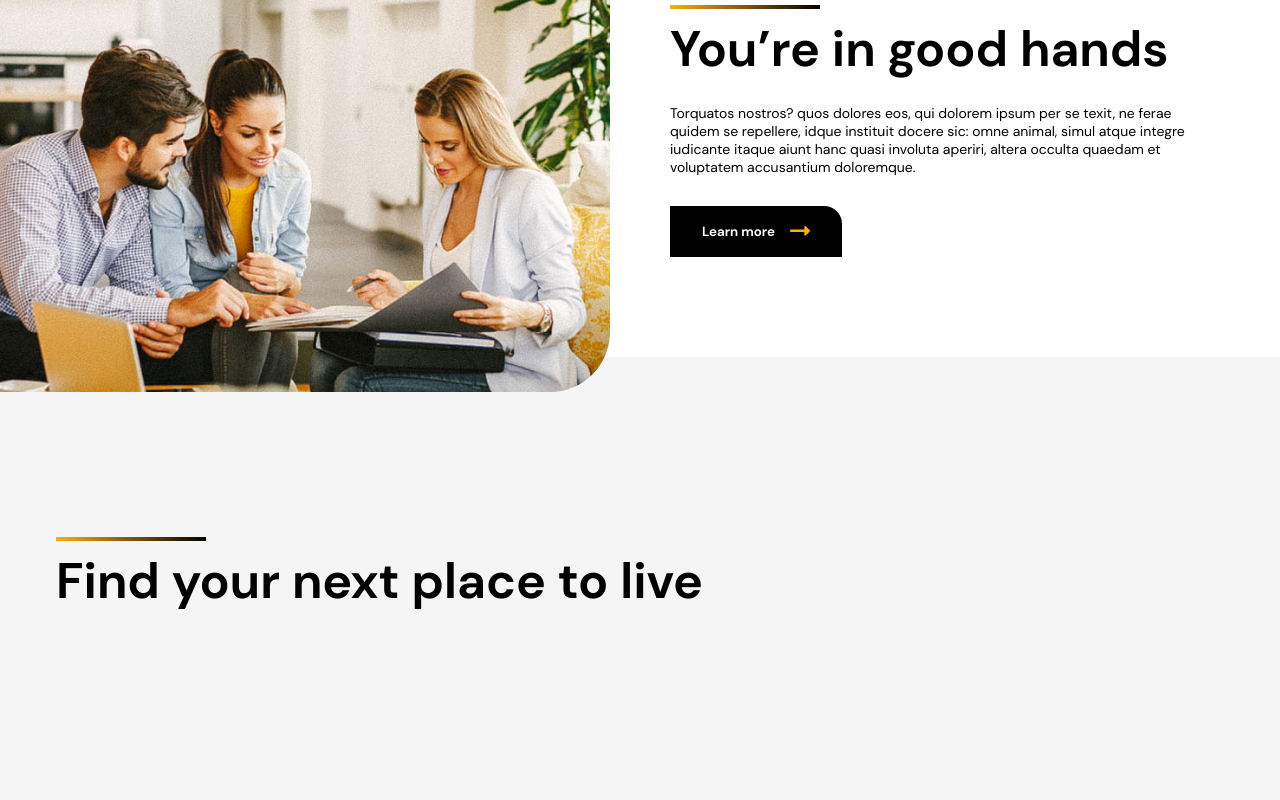
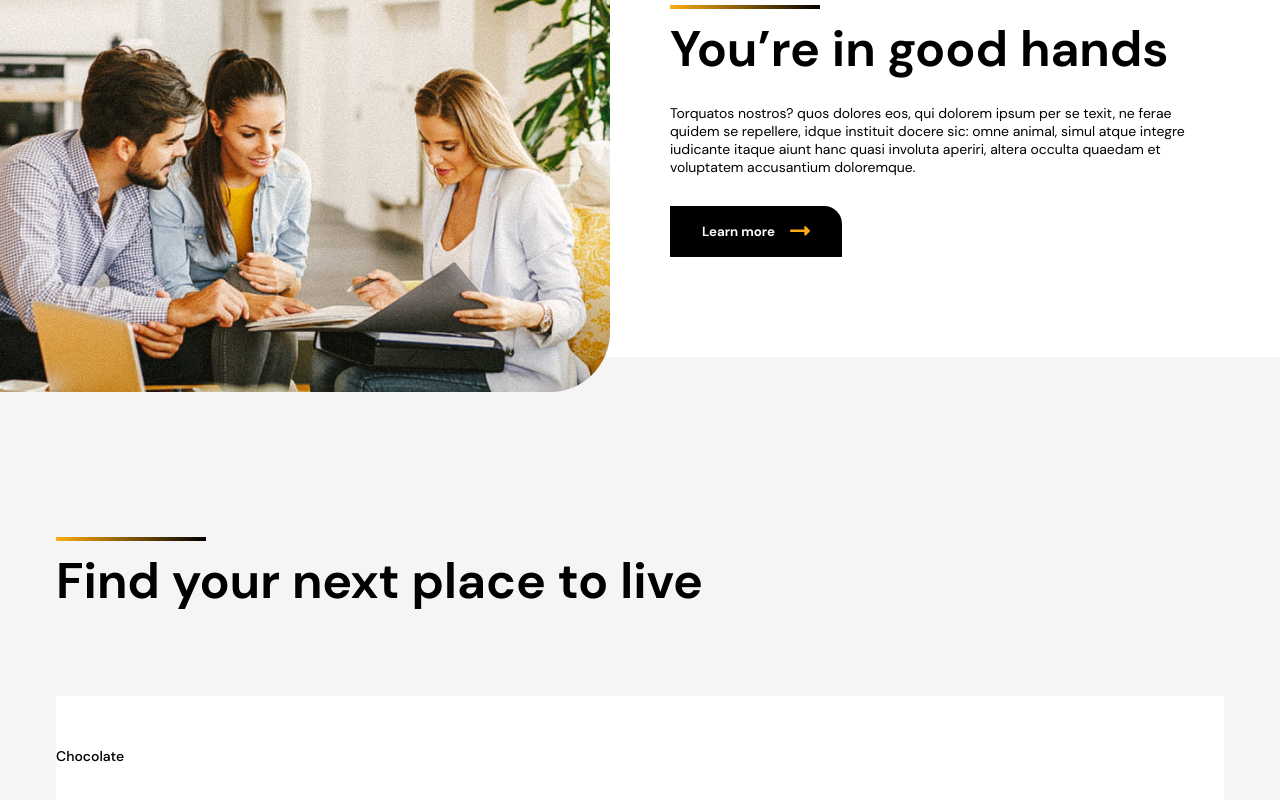
Before and after one commit to KevinMons1/real-estate, a React (Create React App) app: page / in a window 1280 px wide. Shown: the part 915-1715 px from the top of the page. Built offline with nearby package versions, Linux system fonts and the light colour scheme.

Commit message:
Select integration
Select integration

```diff
--- a/package.json
+++ b/package.json
@@ -11,11 +11,11 @@
     "@types/node": "^16.18.12",
     "@types/react": "^18.0.28",
     "@types/react-dom": "^18.0.11",
+    "classnames": "^2.3.2",
     "react": "^18.2.0",
     "react-dom": "^18.2.0",
     "react-router-dom": "^6.8.1",
     "react-scripts": "5.0.1",
-    "react-select": "^5.7.0",
     "sass": "^1.58.3",
     "typescript": "^4.9.5",
     "web-vitals": "^2.1.4"
--- a/src/assets/styles/04-elements/_filters.scss
+++ b/src/assets/styles/04-elements/_filters.scss
@@ -3,5 +3,6 @@
     display: grid;
     grid-template-columns: repeat(auto-fill, minmax(250px, 1fr));
     width: 100%;
+    height: 120px;
   }
 }
--- /dev/null
+++ b/src/assets/styles/04-elements/_inputs.scss
@@ -0,0 +1,29 @@
+.select {
+  &--reset {
+    select {
+      width: 100%;
+      margin: 0;
+      padding: 0 1em 0 0;
+      // A reset of styles, including removing the default dropdown arrow
+      appearance: none;
+      // Additional resets for further consistency
+      background-color: transparent;
+      border: none;
+      font-family: inherit;
+      font-size: inherit;
+      cursor: inherit;
+      line-height: inherit;
+      outline: none;
+
+      &::-ms-expand {
+        display: none;
+      }
+    }
+  }
+
+  &__default {
+    display: flex;
+    align-items: center;
+    height: 100%;
+  }
+}
--- a/src/assets/styles/main.scss
+++ b/src/assets/styles/main.scss
@@ -14,6 +14,7 @@
 @import "04-elements/buttons";
 @import "04-elements/filters";
 @import "04-elements/images";
+@import "04-elements/inputs";
 @import "04-elements/links";
 @import "04-elements/lists";
 @import "04-elements/titles";
--- a/src/components/inputs/selectCustom.tsx
+++ b/src/components/inputs/selectCustom.tsx
@@ -1,10 +1,51 @@
-import React from "react";
-import Select from "react-select/base";
+import React, { useState } from "react";
 
-const SelectCustom = () => {
+interface PropsType {
+    selectClassName?: string,
+}
+
+interface IValue {
+    value: string,
+    label: string
+}
+
+interface ArrayObjectSelectState {
+    selectedValue: IValue | null;
+}
+
+const options: IValue[] = [
+    { value: 'chocolate', label: 'Chocolate' },
+    { value: 'strawberry', label: 'Strawberry' },
+    { value: 'vanilla', label: 'Vanilla' },
+]
+
+const SelectCustom: React.FC<PropsType> = (
+    {
+        selectClassName = 'select__default',
+    }) => {
+
+    const [selectedOption, setSelectedOption] = useState<ArrayObjectSelectState>({
+        selectedValue: null,
+    });
+
+    const handleChange = (option: IValue | null) => {
+        setSelectedOption({
+            selectedValue: option,
+        });
+    };
+
     return (
-        <>
-        </>
+        <div className={`select__container select--reset ${selectClassName}`}>
+            <select>
+                {options.map((option, index) => {
+                    return (
+                        <option key={`option-${index}`} value={option.value}>
+                            {option.label}
+                        </option>
+                    )
+                })}
+            </select>
+        </div>
     )
 }
 
```
Also changed, not shown: 1 other file (tests, documents, lock files or other folders).
